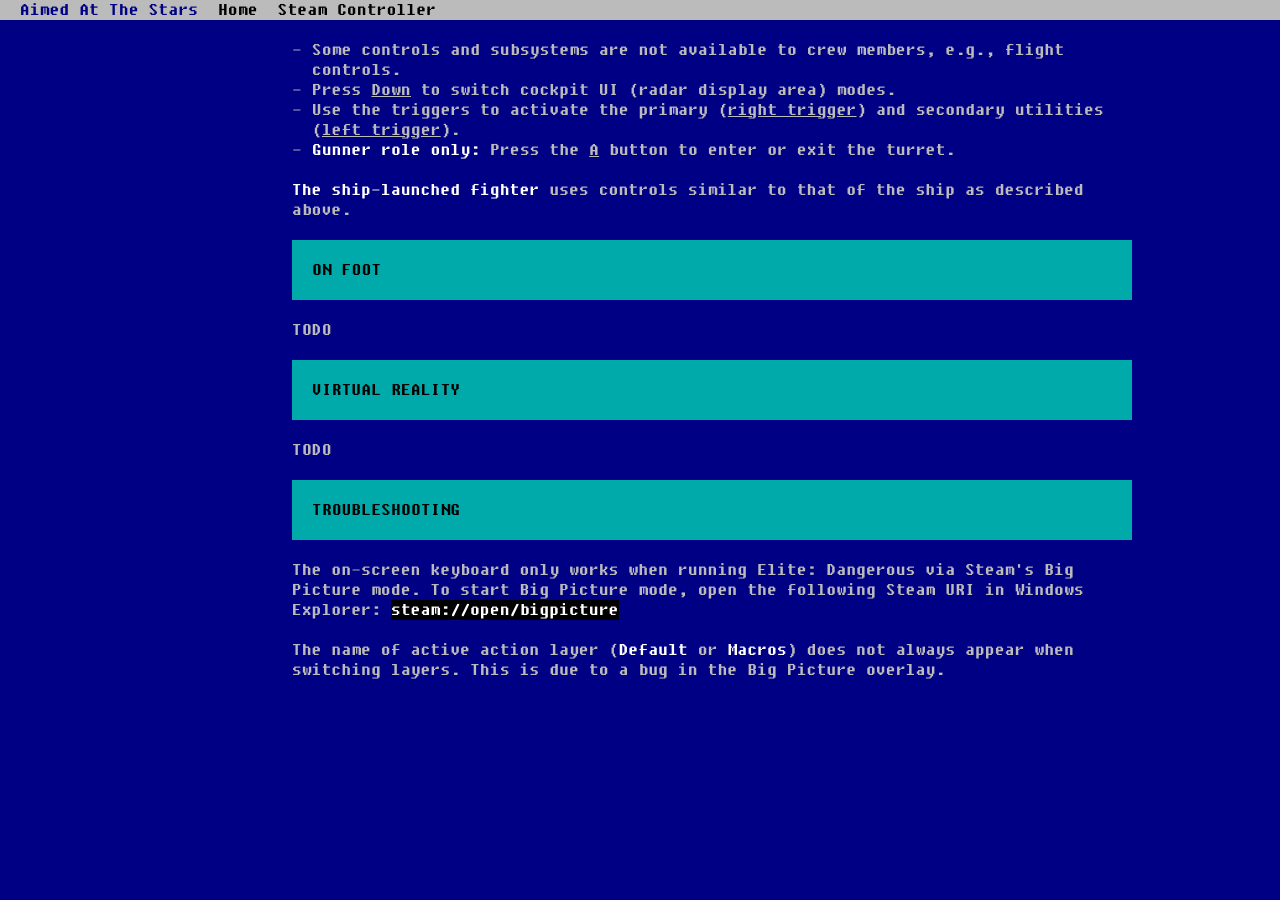
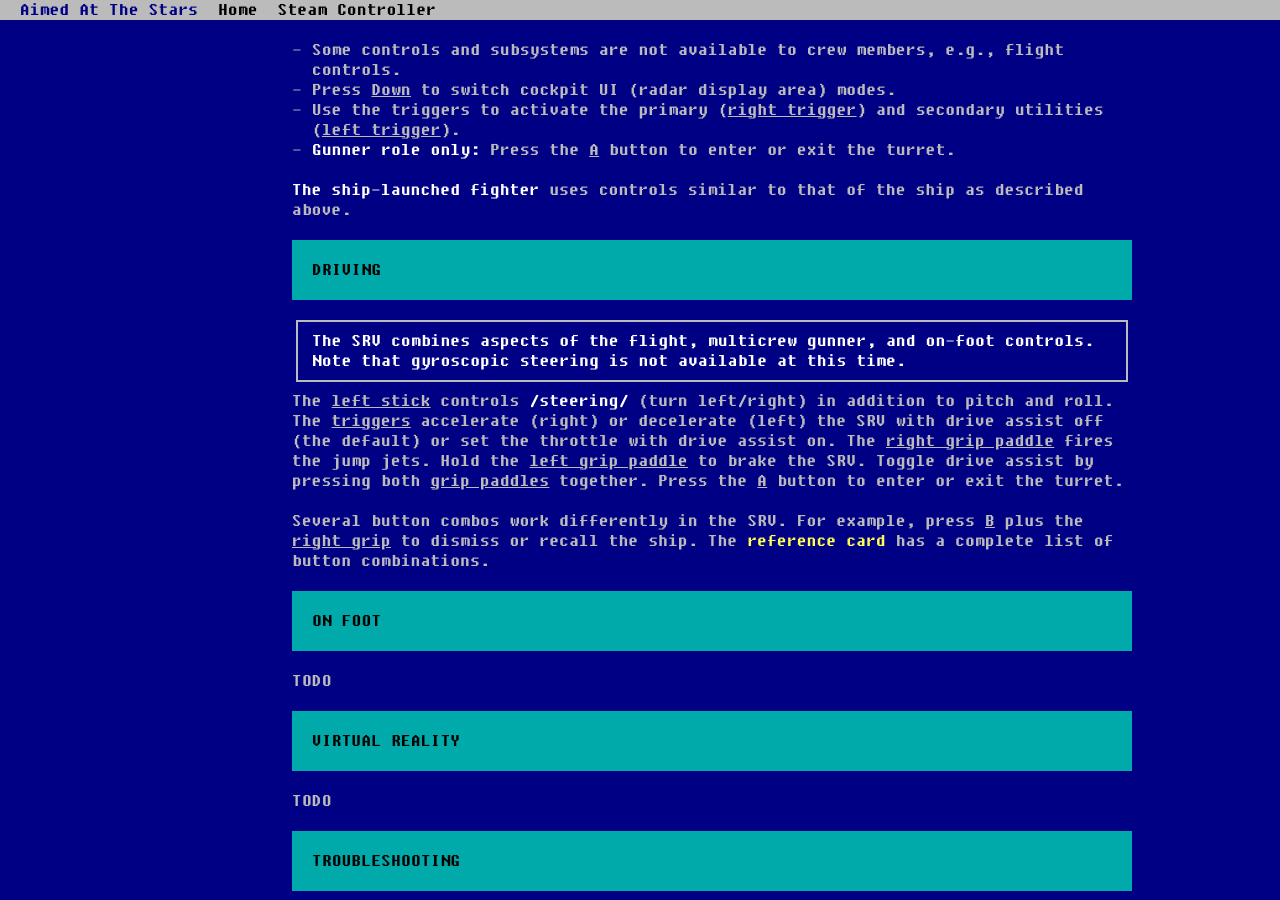
Before and after one commit to irtnog/aimedatthestars.org, a Jekyll site: the page built from bafpm/index.html, in a window 1280 px wide and 900 px high, scrolled down 3684 px. Built offline with Jekyll 4.4.1, drawn with Linux system fonts in a browser that asks for light colours; before the commit the page ends 4384 px from its top, so only the background shows below that.

Commit message:
feat(bafpm): add driving controls

```diff
--- a/bafpm/index.html
+++ b/bafpm/index.html
@@ -153,10 +153,12 @@ layout: default
       </section>
 
       <section id="driving">
-        <!-- <div class="page-header"> -->
-        <!--   <h1>Driving</h1> -->
-        <!-- </div> -->
-        <!-- <p>TODO</p> -->
+        <div class="page-header">
+          <h1>Driving</h1>
+        </div>
+        <p class="lead">The SRV combines aspects of the flight, multicrew gunner, and on-foot controls.  Note that gyroscopic steering is not available at this time.</p>
+        <p>The <u>left stick</u> controls <em>steering</em> (turn left/right) in addition to pitch and roll.  The <u>triggers</u> accelerate (right) or decelerate (left) the SRV with drive assist off (the default) or set the throttle with drive assist on.  The <u>right grip paddle</u> fires the jump jets.  Hold the <u>left grip paddle</u> to brake the SRV.  Toggle drive assist by pressing both <u>grip paddles</u> together.  Press the <u>A</u> button to enter or exit the turret.</p>
+        <p>Several button combos work differently in the SRV.  For example, press <u>B</u> plus the <u>right grip</u> to dismiss or recall the ship.  The <a href="https://docs.google.com/spreadsheets/d/1Kq_-igWF8gBGCXUd-xO4WzAUgmmJgPT9XFkpKyXXNZw/" target="_blank">reference card</a> has a complete list of button combinations.</p>
       </section>
 
       <section id="on-foot">
```
